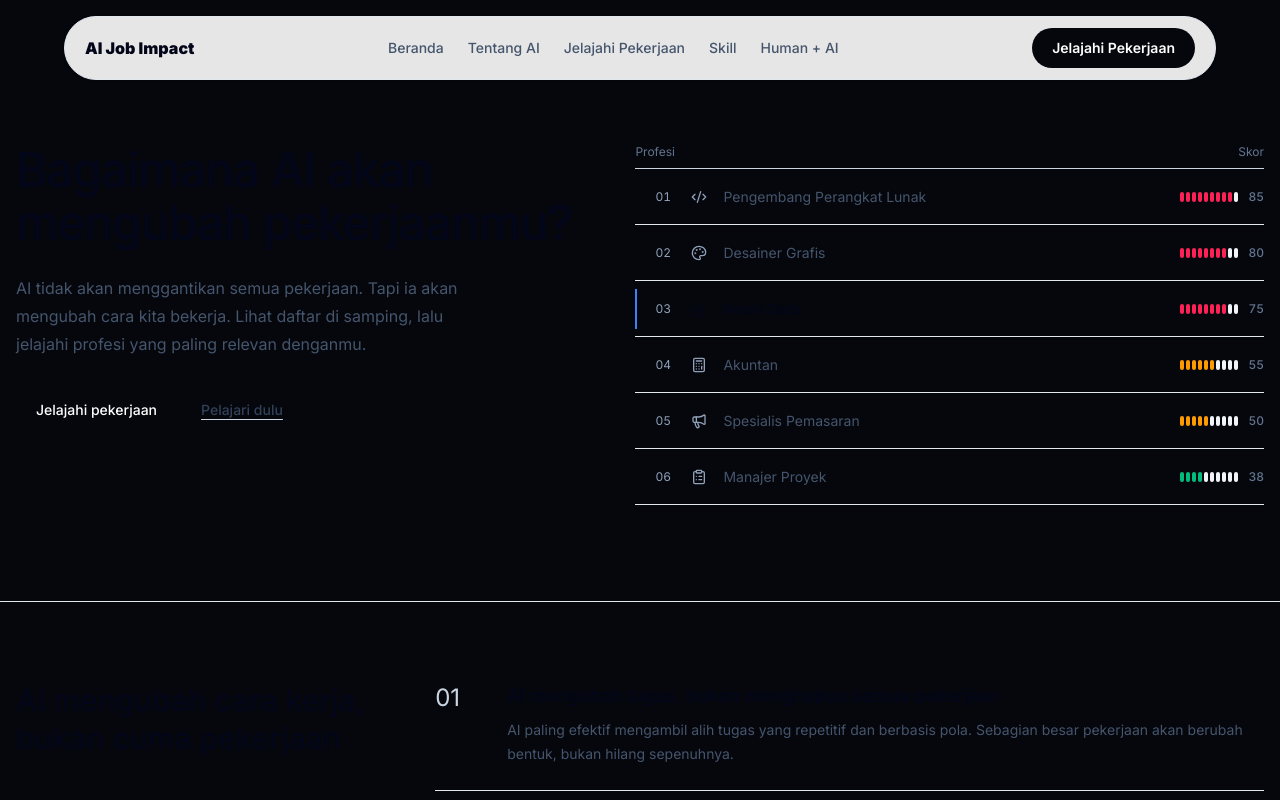
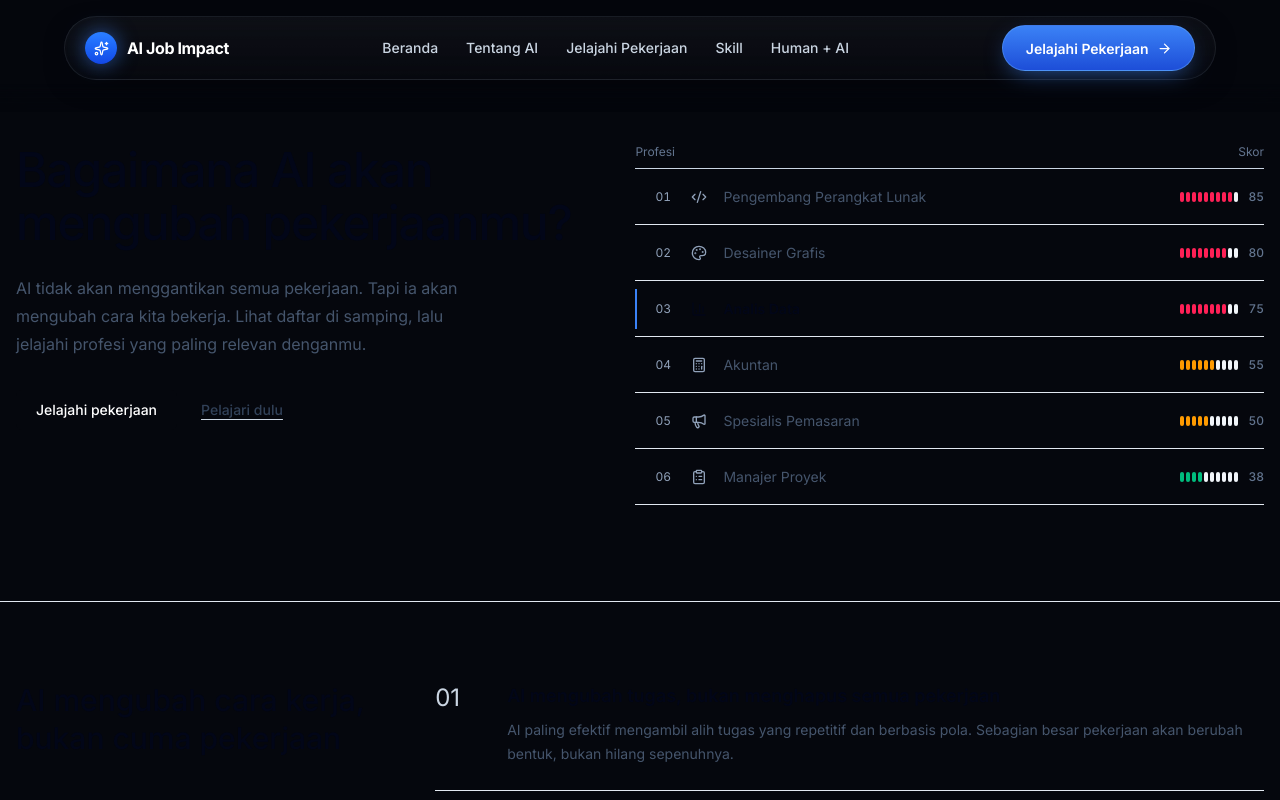
Before and after one commit to kevinazzaky/ai-job, a Next.js app: page / in a window 1280 px wide. Shown: the top 800 px of the page. Built offline with nearby package versions, Linux system fonts and the light colour scheme.

Commit message:
feat: floating glass navbar with full-width scroll blur
Redesign the navbar as a floating glass pill matching the dark theme.
Add a full-width blurred backdrop behind the pill so page content
scrolled underneath the fixed header no longer bleeds through around
its edges.

```diff
--- a/src/components/layout/Navbar.tsx
+++ b/src/components/layout/Navbar.tsx
@@ -1,7 +1,7 @@
 "use client";
 
 import { useState } from "react";
-import { Menu, X } from "lucide-react";
+import { ArrowRight, Menu, Sparkles, X } from "lucide-react";
 
 const NAV_LINKS = [
   { label: "Beranda", href: "#home" },
@@ -15,31 +15,35 @@ export default function Navbar() {
   const [isOpen, setIsOpen] = useState(false);
 
   return (
-    <header className="fixed left-0 top-0 z-50 w-full px-4 pt-4">
-      <div className="mx-auto flex h-16 max-w-6xl items-center justify-between rounded-full border border-slate-200 bg-white/90 px-5 shadow-sm backdrop-blur-xl">
-        <a href="#home" className="flex items-center gap-2">
-          <span className="text-sm font-black leading-none text-slate-950 sm:text-base">
+    <header className="fixed left-0 top-0 z-50 w-full">
+      <div className="pointer-events-none absolute inset-x-0 top-0 h-28 bg-[#05070d]/95 backdrop-blur-lg [mask-image:linear-gradient(to_bottom,black_0%,black_75%,transparent_100%)]" />
+
+      <div className="relative px-4 pt-4">
+        <div className="glass-panel mx-auto flex h-16 max-w-6xl items-center justify-between rounded-full px-5 shadow-[0_8px_30px_-12px_rgba(0,0,0,0.6)]">
+          <a href="#home" className="flex items-center gap-2.5">
+            <span className="flex size-8 items-center justify-center rounded-full bg-gradient-to-b from-blue-500 to-blue-700 text-white shadow-[0_0_20px_rgba(59,130,246,0.6)]">
+              <Sparkles size={15} />
+            </span>
+            <span className="text-sm font-bold leading-none tracking-tight text-white sm:text-base">
               AI Job Impact
             </span>
           </a>
 
-        <nav className="hidden items-center gap-6 lg:flex">
+          <nav className="hidden items-center gap-7 lg:flex">
             {NAV_LINKS.map((link) => (
               <a
                 key={link.href}
                 href={link.href}
-              className="text-sm font-medium text-slate-600 transition hover:text-slate-950"
+                className="text-sm font-medium text-slate-300 transition hover:text-white"
               >
                 {link.label}
               </a>
             ))}
           </nav>
 
-        <a
-          href="#jobs"
-          className="hidden rounded-full bg-[var(--color-primary)] px-5 py-2.5 text-sm font-semibold text-white transition hover:bg-slate-800 lg:inline-block"
-        >
+          <a href="#jobs" className="btn-primary hidden lg:inline-flex">
             Jelajahi Pekerjaan
+            <ArrowRight size={15} />
           </a>
 
           <button
@@ -47,21 +51,21 @@ export default function Navbar() {
             onClick={() => setIsOpen((prev) => !prev)}
             aria-label={isOpen ? "Tutup menu" : "Buka menu"}
             aria-expanded={isOpen}
-          className="inline-flex items-center justify-center rounded-full border border-slate-200 p-2 text-slate-700 lg:hidden"
+            className="inline-flex items-center justify-center rounded-full border border-white/10 bg-white/5 p-2 text-slate-200 lg:hidden"
           >
             {isOpen ? <X size={20} /> : <Menu size={20} />}
           </button>
         </div>
 
         {isOpen && (
-        <div className="mx-auto mt-3 max-w-6xl rounded-3xl border border-slate-200 bg-white px-5 py-5 shadow-lg lg:hidden">
+          <div className="glass-panel mx-auto mt-3 max-w-6xl rounded-3xl px-5 py-5 shadow-xl lg:hidden">
             <div className="grid gap-4">
               {NAV_LINKS.map((link) => (
                 <a
                   key={link.href}
                   href={link.href}
                   onClick={() => setIsOpen(false)}
-                className="text-sm font-medium text-slate-600 transition hover:text-slate-950"
+                  className="text-sm font-medium text-slate-300 transition hover:text-white"
                 >
                   {link.label}
                 </a>
@@ -70,13 +74,15 @@ export default function Navbar() {
               <a
                 href="#jobs"
                 onClick={() => setIsOpen(false)}
-              className="rounded-full bg-[var(--color-primary)] px-5 py-3 text-center text-sm font-semibold text-white"
+                className="btn-primary w-full"
               >
                 Jelajahi Pekerjaan
+                <ArrowRight size={15} />
               </a>
             </div>
           </div>
         )}
+      </div>
     </header>
   );
 }
```
Lines whose indentation alone changed are shown as unchanged.
